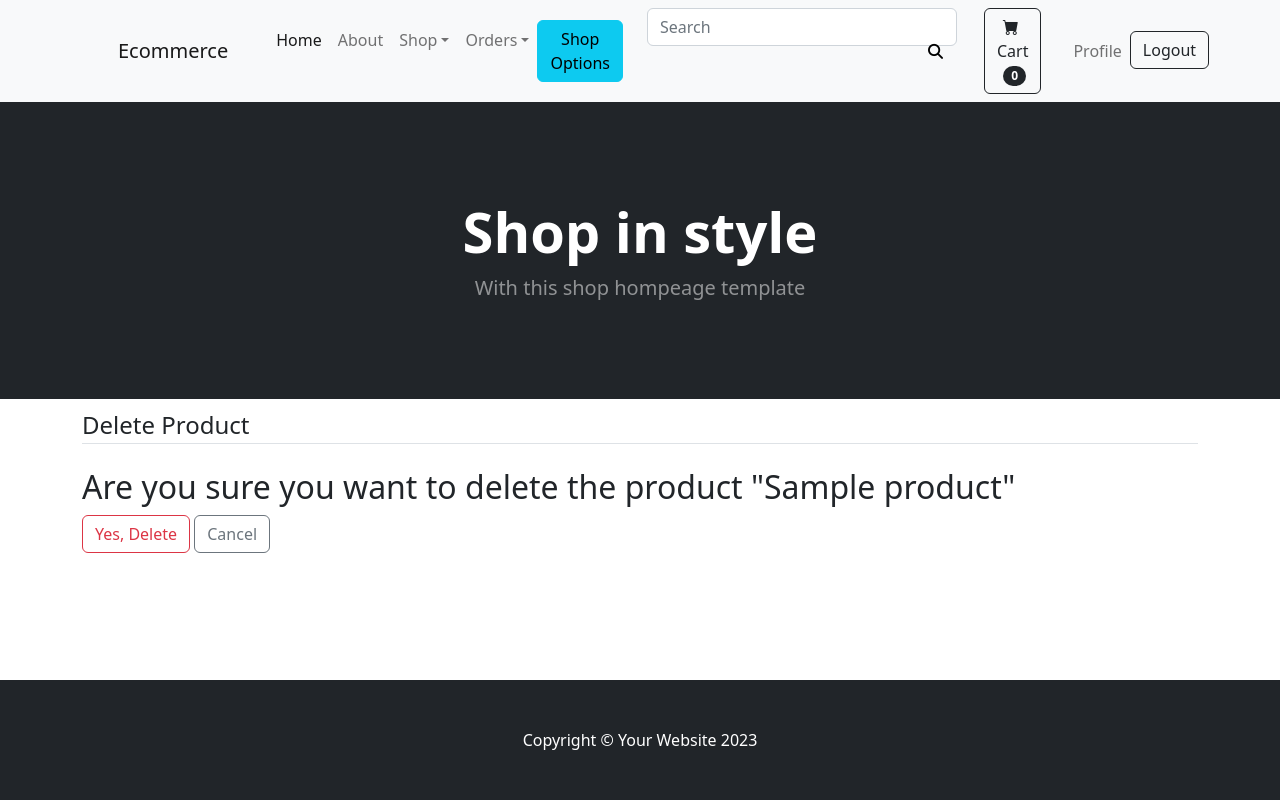
After one commit to GeorgiDN/Ecommerse-with-Django, a Django app: page /product-delete/1/ in a window 1280 px wide. The commit adds this page. Run offline with Django 5.2, Linux system fonts and the light colour scheme; a user stored in the database is signed in; tables that the repository leaves empty hold one stand-in row (values such as "Sample post"); some libraries are stand-ins or nearby versions.

Commit message:
feat: delete products

```diff
--- a/ecommerseApp/ecommerseApp/store/urls.py
+++ b/ecommerseApp/ecommerseApp/store/urls.py
@@ -14,6 +14,7 @@ urlpatterns = [
     path('admin-products/', store_views.AdminProductListView.as_view(), name='admin-products'),
     path('product/<int:pk>/', store_views.ProductDetailView.as_view(), name='product-detail'),
     path('product-edit/<int:pk>/', store_views.ProductEditView.as_view(), name='product-edit'),
+    path('product-delete/<int:pk>/', store_views.ProductDeleteView.as_view(), name='product-delete'),
 ]
 
 if settings.DEBUG:
--- a/ecommerseApp/ecommerseApp/store/views.py
+++ b/ecommerseApp/ecommerseApp/store/views.py
@@ -5,13 +5,13 @@ from django.db.models import Q
 from django.http import HttpResponse
 from django.shortcuts import render, get_object_or_404
 from django.views import View
-from django.views.generic import ListView, DetailView, TemplateView, UpdateView
+from django.views.generic import ListView, DetailView, TemplateView, UpdateView, DeleteView
 
 from ecommerseApp.common.forms import SearchForm
 from ecommerseApp.store.forms import ProductEditForm
 from ecommerseApp.store.models import Product, Category
 from django.shortcuts import redirect
-from django.urls import reverse
+from django.urls import reverse, reverse_lazy
 
 
 def about(request):
@@ -60,6 +60,16 @@ class ProductEditView(LoginRequiredMixin, UserPassesTestMixin, UpdateView):
 
     def get_success_url(self):
         return reverse('product-detail', kwargs={'pk': self.get_object().pk})
+
+    def test_func(self):
+        return self.request.user.is_staff
+
+
+class ProductDeleteView(LoginRequiredMixin, UserPassesTestMixin, DeleteView):
+    model = Product
+    success_url = reverse_lazy('admin-products')
+    template_name = 'store/admin/product_confirm_delete.html'
+    success_message = 'Product was deleted.'
 
     def test_func(self):
         return self.request.user.is_staff
--- a/ecommerseApp/templates/store/admin/admin_product_list.html
+++ b/ecommerseApp/templates/store/admin/admin_product_list.html
@@ -1,7 +1,7 @@
 {% extends 'store/base.html' %}
 {% block content %}
 <div class="container mt-4">
-    <h2>Manage Products</h2>
+    <h3>Manage Products - {{ products|length }} products in stock</h3>
     <table class="table table-bordered table-hover mt-3">
         <thead class="table-dark">
             <tr>
--- a/ecommerseApp/templates/store/admin/product-edit.html
+++ b/ecommerseApp/templates/store/admin/product-edit.html
@@ -3,7 +3,7 @@
     {% load crispy_forms_tags %}
 	<div class="container mt-2">
     <fieldset class="form-group">
-        <form method="post">
+        <form method="post" enctype="multipart/form-data">
             {% csrf_token %}
             {{ form|crispy }}
             <button type="submit" class="btn btn-info mt-2">Edit</button>
--- /dev/null
+++ b/ecommerseApp/templates/store/admin/product_confirm_delete.html
@@ -0,0 +1,16 @@
+{% extends "store/base.html" %}
+{% block content %}
+    <div class="container">
+        <form method="post" class="mt-2 ml-5">
+            {% csrf_token %}
+            <fieldset class="form-group">
+                <legend class="border-bottom mb-4">Delete Product</legend>
+                <h2>Are you sure you want to delete the product "{{ object.name }}"</h2>
+            </fieldset>
+            <div class="form-group">
+                <button class="btn btn-outline-danger" type="submit">Yes, Delete</button>
+                <a class="btn btn-outline-secondary" href="{% url 'product-detail' object.pk %}">Cancel</a>
+            </div>
+        </form>
+    </div>
+{% endblock %}
--- a/ecommerseApp/templates/store/product_detail.html
+++ b/ecommerseApp/templates/store/product_detail.html
@@ -12,6 +12,7 @@
                         <center>
                             {% if user.is_staff %}
                                 <a href="{% url 'product-edit' object.pk %}" class="btn btn-info btn-sm">Edit</a>
+                                <a href="{% url 'product-delete' object.pk %}" class="btn btn-danger btn-sm">Delete</a>
                             {% endif %}
                             <h1 class="card-title">{{ object.name }}</h1>
 
```
Also changed, not shown: ecommerseApp/ecommerseApp/store/forms.py (+9 -1 lines).
